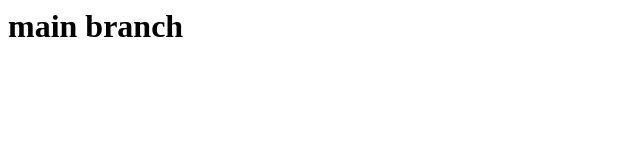
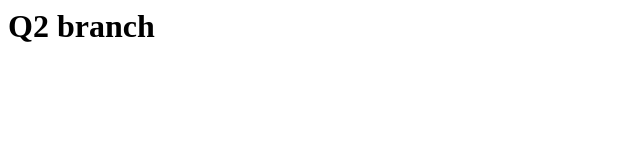
Before and after one commit to avshelke1996/multibranch, a plain HTML site: page index.html in a window 1280 px wide. Shown: the whole page, without its empty margins (0-640 px from the left). Drawn offline with Linux system fonts and the light colour scheme.

Commit message:
Update index.html

```diff
--- a/index.html
+++ b/index.html
@@ -1 +1 @@
-<h1>main branch</h1>
+<h1>Q2 branch</h1>
```
